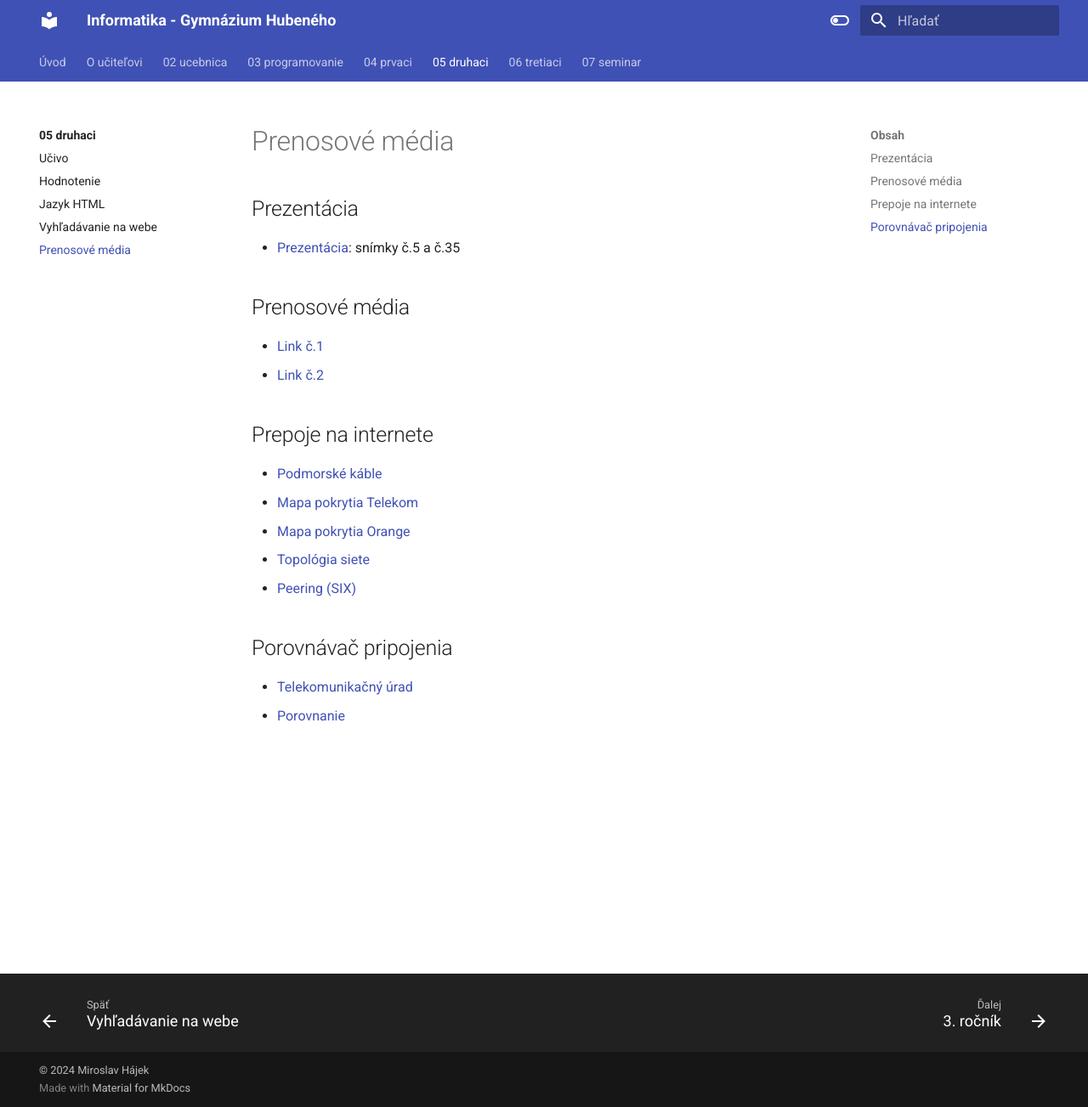
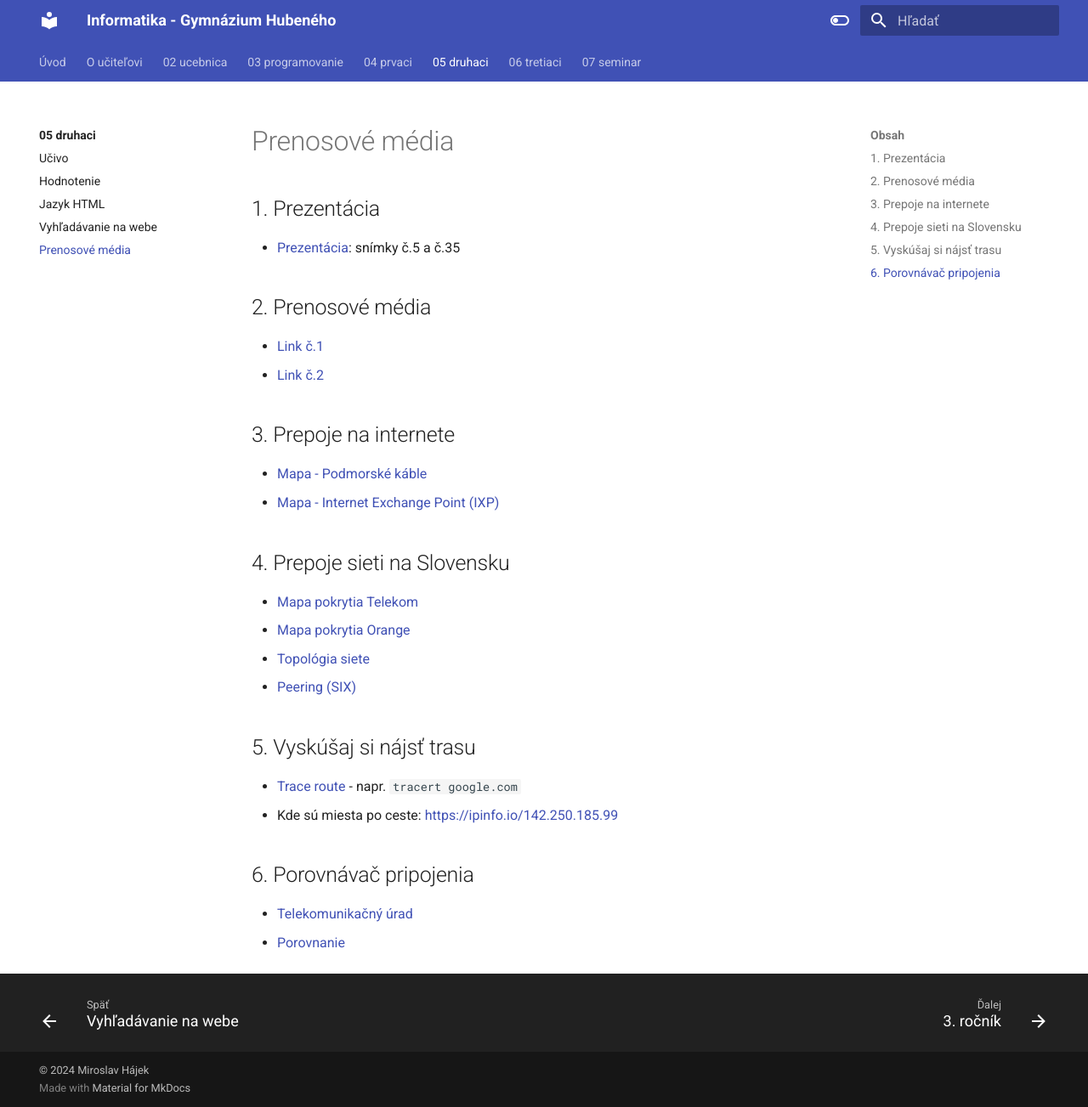
Before and after one commit to hubenka/hubenka.github.io, an MkDocs documentation site: the page built from docs/05_druhaci/05_net_prenosove_media.md, in a window 1280 px wide and 1303 px high. Shown: the whole window at 85% size. Built offline with MkDocs 1.6.1 and Material for MkDocs 9.7.7, drawn with Linux system fonts in a browser that asks for light colours.

Commit message:
Add traceroute

```diff
--- a/docs/05_druhaci/05_net_prenosove_media.md
+++ b/docs/05_druhaci/05_net_prenosove_media.md
@@ -4,20 +4,27 @@ slug: prenosove-media
 publish: true
 ---
 
-## Prezentácia
+## 1. Prezentácia
 - [Prezentácia](/slides/pocitacove-siete.pdf): snímky č.5 a č.35
 
-## Prenosové média
+## 2. Prenosové média
 - [Link č.1](http://upol.jecool.net/sk/7-sietove-technicke-prostriedky/7-1-prenosove-media-pocitacovych-sieti/)
 - [Link č.2](https://www.slavino.sk/mecheleit/01_pci/tc04/01.html)
 
-## Prepoje na internete
-- [Podmorské káble](https://www.submarinecablemap.com/)
+## 3. Prepoje na internete
+- [Mapa - Podmorské káble](https://www.submarinecablemap.com/)
+- [Mapa - Internet Exchange Point (IXP)](https://www.internetexchangemap.com/)
+
+## 4. Prepoje sieti na Slovensku
 - [Mapa pokrytia Telekom](https://www.telekom.sk/mapa?srsltid=AfmBOopDLUZIAfq7X9JHbjiBuxUer7vI-BnhPQpQyZ_aw-Uxsj1IybYX)
 - [Mapa pokrytia Orange](https://www.orange.sk/onas/mapa-pokrytia/)
 - [Topológia siete](https://www.vnet.sk/media/filer_public/4a/86/4a8697f4-f8c9-47a5-8169-f32abaab4a5e/core_network.svg)
 - [Peering (SIX)](https://www.six.sk/)
 
-## Porovnávač pripojenia
+## 5. Vyskúšaj si nájsť trasu
+- [Trace route](https://cs.wikipedia.org/wiki/Traceroute) - napr. `tracert google.com`
+- Kde sú miesta po ceste: [https://ipinfo.io/142.250.185.99](https://ipinfo.io/142.250.185.99)
+
+## 6. Porovnávač pripojenia
 - [Telekomunikačný úrad](https://www.teleoff.gov.sk/)
 - [Porovnanie](http://porovnavacinternetu.sk/)
```
